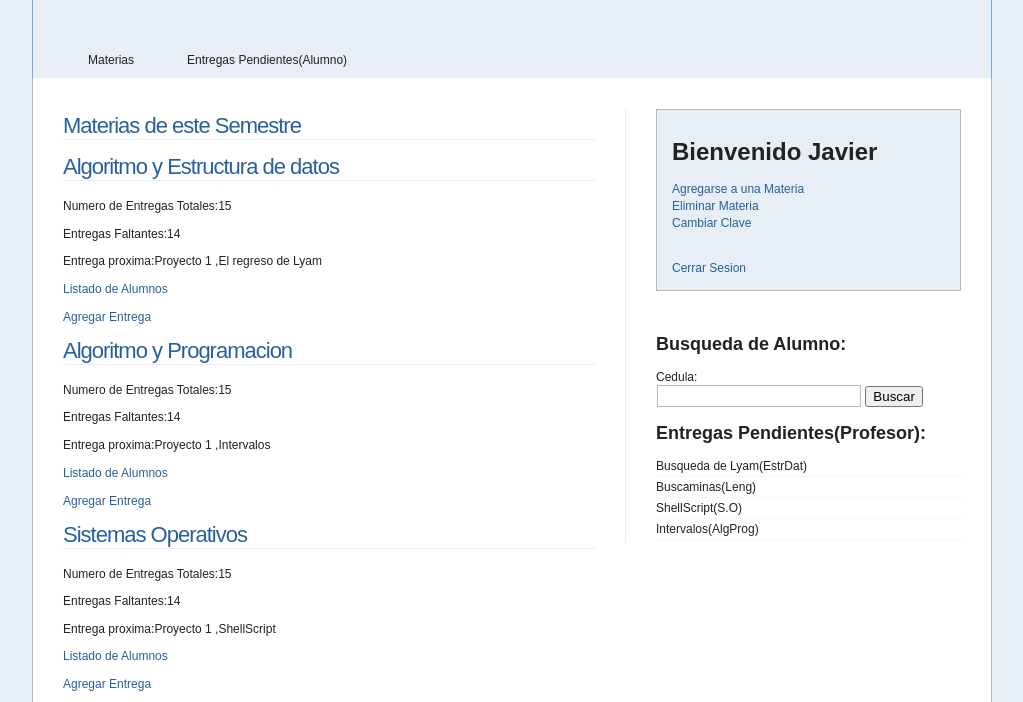
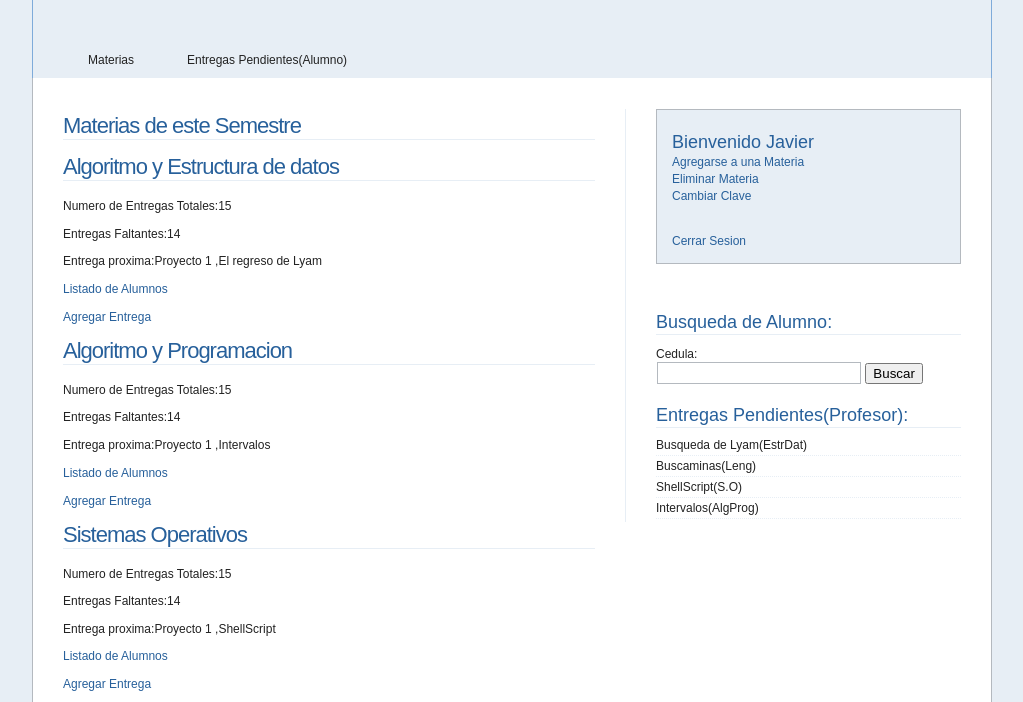
Before and after one commit to jegj/LayaoutLAB_ATI, a plain HTML site: page logueado.html in a window 1280 px wide. Shown: the part 89-791 px from the top of the page, without its empty margins (128-1151 px from the left). Drawn offline with Linux system fonts and the light colour scheme.

Commit message:
Regreso al cambio anterior

```diff
--- a/logueado.html
+++ b/logueado.html
@@ -108,7 +108,7 @@
 		<div id="barralateral">
 
 		<div class="cuadro">
-		<h1>Bienvenido Javier</h1>
+		<h2>Bienvenido Javier</h2>
 		<ul>
 		  <li><a href="#">Agregarse a una Materia</a></li>
 		  <li><a href="#">Eliminar Materia</a></li>
--- a/style.css
+++ b/style.css
@@ -303,12 +303,12 @@ img.alignleft {
 	padding: 12px 15px 12px 15px;
 }
 
-#barralateral .cuadro h2 h1 {
+#barralateral .cuadro h2  {
 	margin-top: 10px;
 }
 
 
-#barralateral h2 h1{
+#barralateral h2 {
 	color: #27609b;
 	padding: 0px 0px 1px 0px;
 	font-size: 18px;
```
